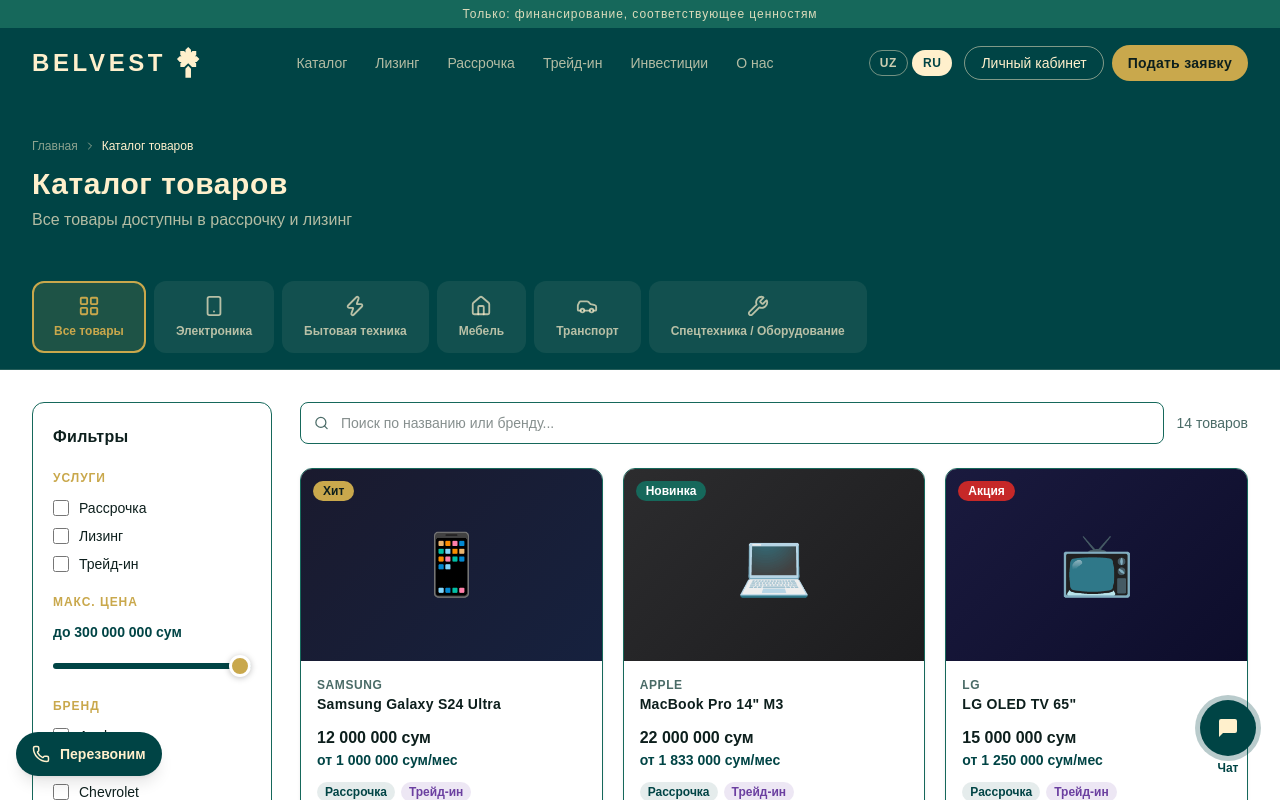
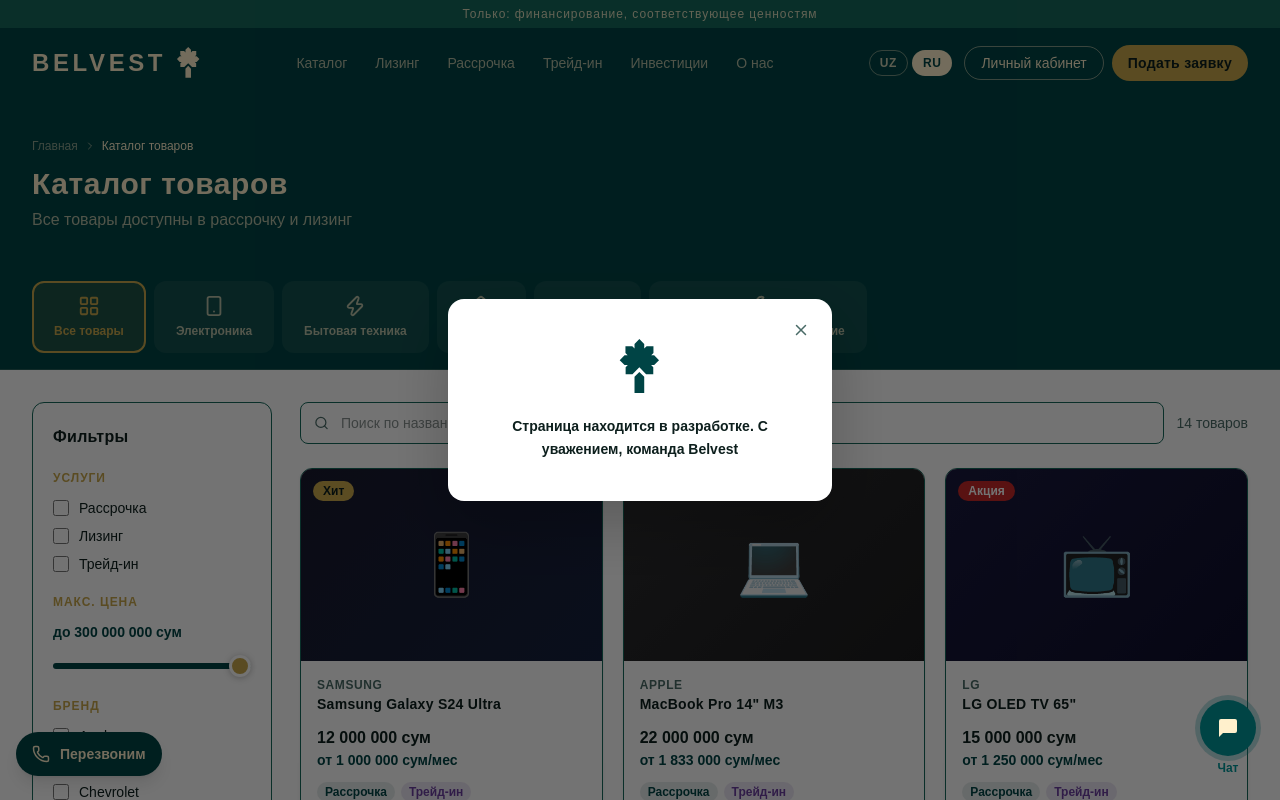
Before and after one commit to ikromov098/belvestuz, a Next.js app: page /catalog in a window 1280 px wide. Both pictures are taken after a click on the button "Все товары". Shown: the top 800 px of the page. Built offline with nearby package versions, Linux system fonts and the light colour scheme; a web font is replaced by a local one.

Commit message:
brand and content update

```diff
--- a/src/app/catalog/page.tsx
+++ b/src/app/catalog/page.tsx
@@ -8,6 +8,7 @@
   ChevronRight, Search, X, SlidersHorizontal,
 } from 'lucide-react';
 import { useLanguage } from '@/context/LanguageContext';
+import DevModal from '@/components/DevModal';
 
 // ─── Types ────────────────────────────────────────────────────────────────────
 
@@ -86,7 +87,7 @@
 
 // ─── ProductCard ──────────────────────────────────────────────────────────────
 
-function ProductCard({ product }: { product: Product }) {
+function ProductCard({ product, onShowModal }: { product: Product; onShowModal: () => void }) {
   const { t } = useLanguage();
   const [hovered, setHovered] = useState(false);
   const [ctaHovered, setCtaHovered] = useState(false);
@@ -177,15 +178,15 @@
 
         {/* CTA */}
         <div className="mt-auto pt-1">
-          <Link
-            href={`/apply?product=${product.id}`}
-            className="block w-full text-center py-2.5 rounded-lg text-sm font-bold transition-colors duration-150"
+          <button
+            onClick={onShowModal}
+            className="block w-full text-center py-2.5 rounded-lg text-sm font-bold transition-colors duration-150 cursor-pointer"
             style={{ backgroundColor: ctaHovered ? ctaBgHov : ctaBg, color: ctaColor }}
             onMouseEnter={() => setCtaHovered(true)}
             onMouseLeave={() => setCtaHovered(false)}
           >
             {product.isB2B ? t.catalog.applyLeasing : t.catalog.applyInstallment}
-          </Link>
+          </button>
         </div>
       </div>
     </div>
@@ -348,6 +349,7 @@
   const searchParams = useSearchParams();
   const initService = searchParams.get('service') as Service | null;
 
+  const [showModal, setShowModal] = useState(false);
   const [activeCategory, setActiveCategory] = useState('all');
   const [activeServices, setActiveServices] = useState<Service[]>(() =>
     initService && ALL_SERVICES.includes(initService) ? [initService] : []
@@ -414,6 +416,7 @@
 
   return (
     <div>
+      {showModal && <DevModal onClose={() => setShowModal(false)} />}
       {/* ── Page header ── */}
       <div style={{ backgroundColor: '#004445' }} className="py-10 px-4 sm:px-6 lg:px-8">
         <div className="max-w-7xl mx-auto">
@@ -445,7 +448,7 @@
               return (
                 <button
                   key={id}
-                  onClick={() => setActiveCategory(id)}
+                  onClick={() => setShowModal(true)}
                   className="flex flex-col items-center gap-1.5 px-5 py-3 rounded-xl flex-shrink-0 transition-all duration-150 cursor-pointer"
                   style={{
                     backgroundColor: active ? 'rgba(201,168,76,0.15)' : 'rgba(255,240,204,0.07)',
@@ -582,7 +585,7 @@
               </div>
             ) : (
               <div className="grid grid-cols-1 sm:grid-cols-2 xl:grid-cols-3 gap-5">
-                {filtered.map((p) => <ProductCard key={p.id} product={p} />)}
+                {filtered.map((p) => <ProductCard key={p.id} product={p} onShowModal={() => setShowModal(true)} />)}
               </div>
             )}
           </div>
--- /dev/null
+++ b/src/components/DevModal.tsx
@@ -0,0 +1,47 @@
+'use client';
+
+import { X } from 'lucide-react';
+import BelvestIcon from '@/components/BelvestIcon';
+import { useLanguage } from '@/context/LanguageContext';
+
+export default function DevModal({ onClose }: { onClose: () => void }) {
+  const { lang } = useLanguage();
+
+  const message =
+    lang === 'uz'
+      ? 'Hozircha ishlab chiqilmoqda. Hurmat bilan, Belvest jamoasi'
+      : 'Страница находится в разработке. С уважением, команда Belvest';
+
+  return (
+    <div
+      className="fixed inset-0 z-50 flex items-center justify-center p-4"
+      style={{ backgroundColor: 'rgba(0,0,0,0.55)' }}
+      onClick={onClose}
+    >
+      <div
+        className="relative bg-white rounded-2xl px-8 py-10 max-w-sm w-full text-center"
+        style={{ boxShadow: '0 24px 64px rgba(0,0,0,0.22)' }}
+        onClick={(e) => e.stopPropagation()}
+      >
+        <button
+          onClick={onClose}
+          className="absolute top-4 right-4 p-1.5 rounded-full cursor-pointer transition-colors"
+          style={{ color: '#4A6B67' }}
+          onMouseEnter={(e) => (e.currentTarget.style.backgroundColor = '#f0f4f3')}
+          onMouseLeave={(e) => (e.currentTarget.style.backgroundColor = 'transparent')}
+          aria-label="Close"
+        >
+          <X size={18} />
+        </button>
+
+        <div className="flex justify-center mb-5">
+          <BelvestIcon className="h-14 w-auto text-[#004445]" />
+        </div>
+
+        <p className="text-sm font-semibold leading-relaxed" style={{ color: '#0D1F1D' }}>
+          {message}
+        </p>
+      </div>
+    </div>
+  );
+}
```
